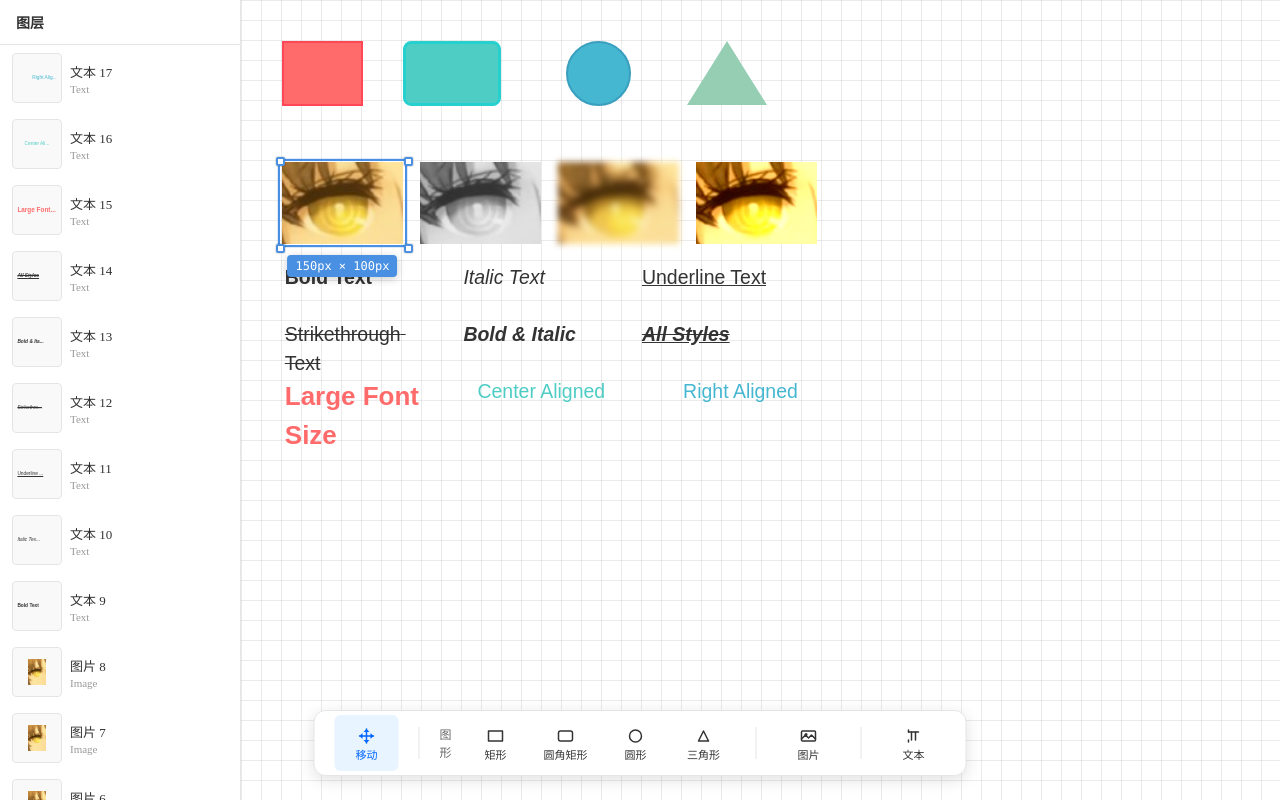
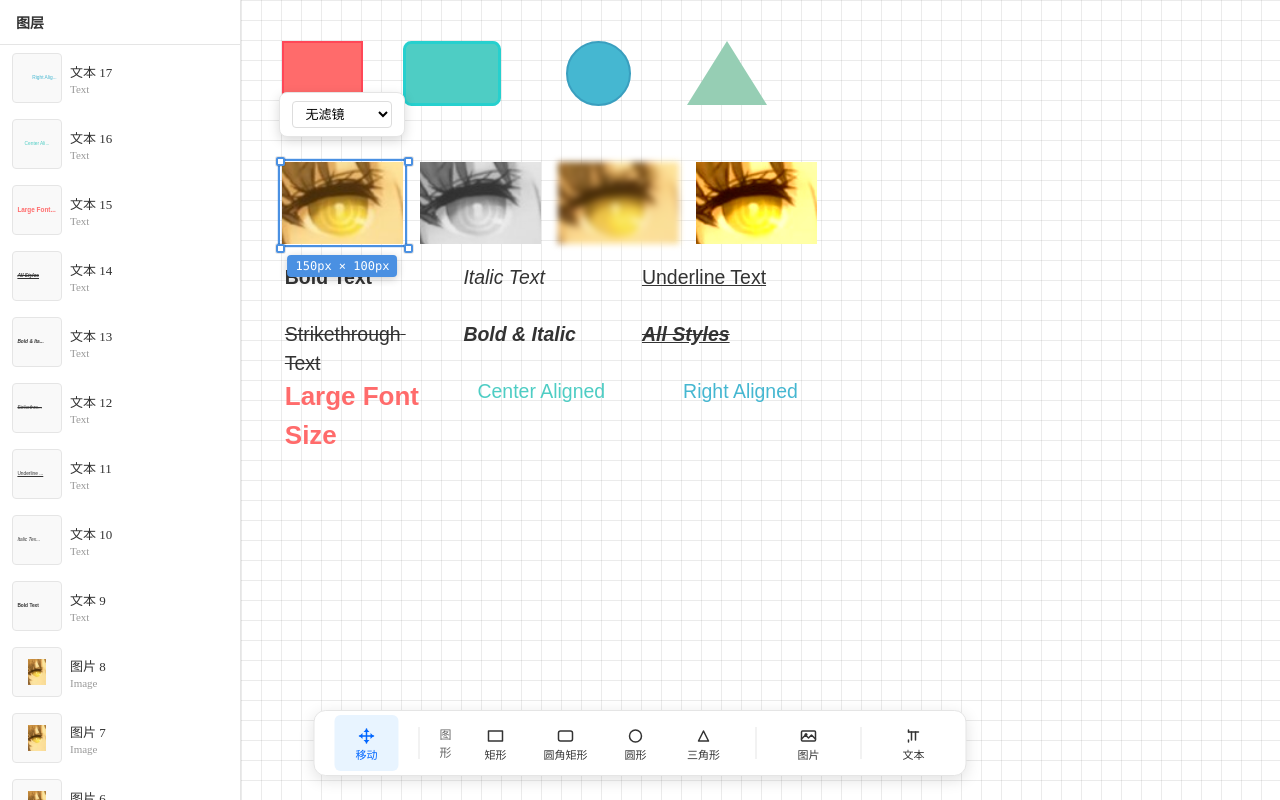
Before and after one commit to Anchen0823/DreamWeaver, a Vue app in the folder app/: page / in a window 1280 px wide. Both pictures are taken after a click on the element 342 px from the left and 202 px from the top of the page. Built offline with nearby package versions, Linux system fonts and the light colour scheme; the HTML template or start-up script is replaced by a standard one.

Commit message:
feat(canvas): 实现图片元素调参栏
新增 ImageToolbar 组件，支持调整图片滤镜类型（无滤镜/灰度/模糊/对比度）和强度。
工具栏在选中图片元素时自动显示在元素上方。

```diff
--- a/app/src/components/Canvas.vue
+++ b/app/src/components/Canvas.vue
@@ -67,6 +67,17 @@
         @update:line-height="handleTextPropertyUpdate('lineHeight', $event)"
       />
 
+      <!-- 图片浮动工具栏 -->
+      <ImageToolbar
+        v-if="selectedImageElement"
+        :image-element="selectedImageElement"
+        :visible="!!selectedImageElement"
+        :position="imageToolbarPosition"
+        :scale="viewport.scale.value"
+        @update:filter="handleImagePropertyUpdate('filter', $event)"
+        @update:filter-intensity="handleImagePropertyUpdate('filterIntensity', $event)"
+      />
+
       <!-- 绘制预览 -->
       <CanvasPreview
         :drawing="drawing"
@@ -78,7 +89,7 @@
 
 <script setup lang="ts">
 import { ref, computed, onMounted, onUnmounted, watch, toRef } from 'vue'
-import type { TextElement, CanvasElement as CanvasElementType } from '../types/canvas'
+import type { TextElement, ImageElement, CanvasElement as CanvasElementType } from '../types/canvas'
 import { useViewport } from '../composables/useViewport'
 import { useCanvasInteraction } from '../composables/useCanvasInteraction'
 import { useElementSelection } from '../composables/useElementSelection'
@@ -91,6 +102,7 @@ import { useResize } from '../composables/useResize'
 import { useCanvasEvents } from '../composables/useCanvasEvents'
 import { mockElements } from '../utils/mock-data'
 import TextToolbar from './TextToolbar.vue'
+import ImageToolbar from './ImageToolbar.vue'
 import CanvasElement from './CanvasElement.vue'
 import CanvasSelection from './CanvasSelection.vue'
 import CanvasPreview from './CanvasPreview.vue'
@@ -139,6 +151,16 @@ const textEditing = useTextEditing(elements, selection)
 // 调整大小
 const resize = useResize(elements, viewport)
 
+// 选中的图片元素（单选且为图片类型时）
+const selectedImageElement = computed<ImageElement | null>(() => {
+  if (selection.selectedElementIds.value.length !== 1) {
+    return null
+  }
+  const elementId = selection.selectedElementIds.value[0]
+  const element = elements.value.find(el => el.id === elementId)
+  return element && element.type === 'image' ? (element as ImageElement) : null
+})
+
 // 文本工具栏位置（使用画布坐标系，与选中框一致）
 const textToolbarPosition = computed(() => {
   const selectedText = textEditing.selectedTextElement.value
@@ -147,6 +169,24 @@ const textToolbarPosition = computed(() => {
   }
 
   const element = selectedText
+
+  // 使用画布坐标系，与选中框的计算方式一致
+  // 位置会通过 .canvas 的 transform 自动应用视口偏移和缩放
+  // 工具栏显示在元素上方居中，偏移量需要考虑 zoom（因为 .canvas 有 scale(zoom)）
+  const toolbarX = element.x * viewport.scale.value + (element.width * viewport.scale.value) / 2
+  const toolbarY = element.y * viewport.scale.value - 70 / viewport.zoom.value // 元素上方 70px（屏幕像素），需要除以 zoom 转换为画布坐标
+
+  return { x: toolbarX, y: toolbarY }
+})
+
+// 图片工具栏位置（使用画布坐标系，与选中框一致）
+const imageToolbarPosition = computed(() => {
+  const selectedImage = selectedImageElement.value
+  if (!selectedImage) {
+    return { x: 0, y: 0 }
+  }
+
+  const element = selectedImage
 
   // 使用画布坐标系，与选中框的计算方式一致
   // 位置会通过 .canvas 的 transform 自动应用视口偏移和缩放
@@ -178,6 +218,36 @@ const handleTextPropertyUpdate = (property: string, value: any) => {
   // 创建新数组以确保响应式更新
   const newElements = [...elements.value]
   const updatedElement = { ...newElements[elementIndex] } as TextElement
+
+  // 更新属性
+  ;(updatedElement as any)[property] = value
+
+  // 替换元素
+  newElements[elementIndex] = updatedElement
+  elements.value = newElements
+}
+
+// 处理图片属性更新
+const handleImagePropertyUpdate = (property: string, value: any) => {
+  const selectedImage = selectedImageElement.value
+  if (!selectedImage) {
+    return
+  }
+
+  const elementId = selectedImage.id
+  const elementIndex = elements.value.findIndex(el => el.id === elementId)
+  if (elementIndex === -1) {
+    return
+  }
+
+  const element = elements.value[elementIndex] as ImageElement
+  if (element.type !== 'image') {
+    return
+  }
+
+  // 创建新数组以确保响应式更新
+  const newElements = [...elements.value]
+  const updatedElement = { ...newElements[elementIndex] } as ImageElement
 
   // 更新属性
   ;(updatedElement as any)[property] = value
--- /dev/null
+++ b/app/src/components/ImageToolbar.vue
@@ -0,0 +1,247 @@
+<template>
+  <div
+    v-if="visible"
+    class="image-toolbar"
+    :style="toolbarStyle"
+    @mousedown.stop
+    @click.stop
+  >
+    <!-- 滤镜类型选择 -->
+    <div class="toolbar-group">
+      <select
+        :value="imageElement.filter || 'none'"
+        @change="handleFilterChange"
+        class="toolbar-select"
+        title="滤镜类型"
+      >
+        <option value="none">无滤镜</option>
+        <option value="grayscale">灰度</option>
+        <option value="blur">模糊</option>
+        <option value="contrast">对比度</option>
+      </select>
+    </div>
+
+    <!-- 滤镜强度调整（仅在非 none 滤镜时显示） -->
+    <div v-if="imageElement.filter && imageElement.filter !== 'none'" class="toolbar-group">
+      <input
+        type="range"
+        :value="imageElement.filterIntensity || 0"
+        @input="handleFilterIntensityChange"
+        :min="getFilterMin()"
+        :max="getFilterMax()"
+        step="1"
+        class="toolbar-range"
+        :title="getFilterIntensityTitle()"
+      />
+      <input
+        type="number"
+        :value="imageElement.filterIntensity || 0"
+        @input="handleFilterIntensityInput"
+        @change="handleFilterIntensityInput"
+        :min="getFilterMin()"
+        :max="getFilterMax()"
+        class="toolbar-input-small"
+        :title="getFilterIntensityTitle()"
+      />
+    </div>
+  </div>
+</template>
+
+<script setup lang="ts">
+import { computed } from 'vue'
+import type { ImageElement } from '../types/canvas'
+
+const props = defineProps<{
+  imageElement: ImageElement | null
+  visible: boolean
+  position: { x: number; y: number }
+  scale?: number
+}>()
+
+const emit = defineEmits<{
+  'update:filter': [value: 'none' | 'grayscale' | 'blur' | 'contrast']
+  'update:filterIntensity': [value: number]
+}>()
+
+// 工具栏样式（位置）
+const toolbarStyle = computed(() => {
+  return {
+    left: `${props.position.x}px`,
+    top: `${props.position.y}px`
+  }
+})
+
+// 滤镜类型变更
+const handleFilterChange = (e: Event) => {
+  const target = e.target as HTMLSelectElement
+  const value = target.value as 'none' | 'grayscale' | 'blur' | 'contrast'
+  emit('update:filter', value)
+
+  // 如果切换到 none，重置强度为 0
+  if (value === 'none') {
+    emit('update:filterIntensity', 0)
+  } else {
+    // 如果切换到其他滤镜，设置默认强度
+    const defaultIntensity = value === 'blur' ? 3 : value === 'contrast' ? 150 : 100
+    emit('update:filterIntensity', defaultIntensity)
+  }
+}
+
+// 获取滤镜最小值
+const getFilterMin = (): number => {
+  return 0
+}
+
+// 获取滤镜最大值
+const getFilterMax = (): number => {
+  if (!props.imageElement?.filter) {
+    return 100
+  }
+
+  const filter = props.imageElement.filter
+  switch (filter) {
+    case 'grayscale':
+      return 100
+    case 'blur':
+      return 100
+    case 'contrast':
+      return 200
+    default:
+      return 100
+  }
+}
+
+// 滤镜强度变更（滑块）
+const handleFilterIntensityChange = (e: Event) => {
+  const target = e.target as HTMLInputElement
+  const value = parseInt(target.value, 10)
+  if (!isNaN(value)) {
+    const min = getFilterMin()
+    const max = getFilterMax()
+    const clampedValue = Math.max(min, Math.min(max, value))
+    emit('update:filterIntensity', clampedValue)
+  }
+}
+
+// 滤镜强度变更（输入框）
+const handleFilterIntensityInput = (e: Event) => {
+  const target = e.target as HTMLInputElement
+  const value = parseInt(target.value, 10)
+  if (!isNaN(value)) {
+    const min = getFilterMin()
+    const max = getFilterMax()
+    const clampedValue = Math.max(min, Math.min(max, value))
+    emit('update:filterIntensity', clampedValue)
+  }
+}
+
+// 获取滤镜强度标题
+const getFilterIntensityTitle = (): string => {
+  if (!props.imageElement?.filter) {
+    return '滤镜强度'
+  }
+
+  const filter = props.imageElement.filter
+  switch (filter) {
+    case 'grayscale':
+      return '灰度强度 (0-100%)'
+    case 'blur':
+      return '模糊强度 (0-100px)'
+    case 'contrast':
+      return '对比度 (0-200%)'
+    default:
+      return '滤镜强度'
+  }
+}
+</script>
+
+<style scoped>
+.image-toolbar {
+  position: absolute;
+  display: flex;
+  align-items: center;
+  gap: 8px;
+  padding: 8px 12px;
+  background: #ffffff;
+  border: 1px solid #e5e5e5;
+  border-radius: 8px;
+  box-shadow: 0 4px 12px rgba(0, 0, 0, 0.15);
+  z-index: 10002;
+  transform: translateX(-50%);
+  pointer-events: auto;
+}
+
+.toolbar-group {
+  display: flex;
+  align-items: center;
+  gap: 4px;
+}
+
+.toolbar-select {
+  padding: 4px 8px;
+  border: 1px solid #ddd;
+  border-radius: 4px;
+  font-size: 13px;
+  background: #fff;
+  cursor: pointer;
+  min-width: 100px;
+}
+
+.toolbar-select:hover {
+  border-color: #999;
+}
+
+.toolbar-range {
+  width: 100px;
+  height: 6px;
+  border-radius: 3px;
+  background: #e5e5e5;
+  outline: none;
+  cursor: pointer;
+  -webkit-appearance: none;
+}
+
+.toolbar-range::-webkit-slider-thumb {
+  -webkit-appearance: none;
+  appearance: none;
+  width: 14px;
+  height: 14px;
+  border-radius: 50%;
+  background: #4a90e2;
+  cursor: pointer;
+  border: 2px solid #fff;
+  box-shadow: 0 1px 3px rgba(0, 0, 0, 0.3);
+}
+
+.toolbar-range::-moz-range-thumb {
+  width: 14px;
+  height: 14px;
+  border-radius: 50%;
+  background: #4a90e2;
+  cursor: pointer;
+  border: 2px solid #fff;
+  box-shadow: 0 1px 3px rgba(0, 0, 0, 0.3);
+}
+
+.toolbar-range::-webkit-slider-thumb:hover {
+  background: #357abd;
+}
+
+.toolbar-range::-moz-range-thumb:hover {
+  background: #357abd;
+}
+
+.toolbar-input-small {
+  width: 50px;
+  padding: 4px 6px;
+  border: 1px solid #ddd;
+  border-radius: 4px;
+  font-size: 13px;
+  text-align: center;
+}
+
+.toolbar-input-small:focus {
+  outline: none;
+  border-color: #4a90e2;
+}
+</style>
```
Also changed, not shown: app/src/utils/colorPickerManager.ts (line endings or trailing spaces).
